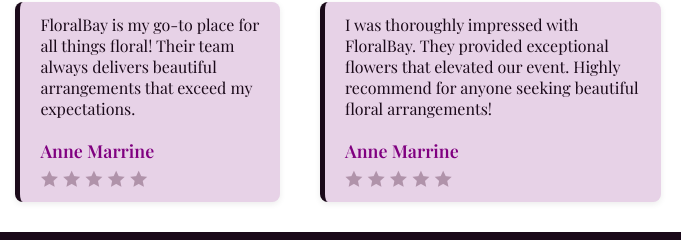
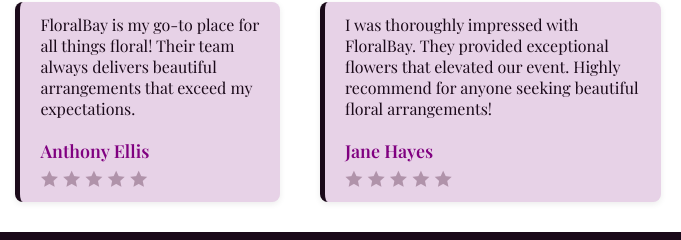
Before and after one commit to Aathiqa/flower-shop-landing-page, a plain HTML site: page index.html in a window 1280 px wide. Shown: the part 2688-2928 px from the top of the page, 479-1160 px from the left. Drawn offline with nearby package versions, Linux system fonts and the light colour scheme; a web font is replaced by a local one.

Commit message:
fix(index.html): update testimonialsection names

```diff
--- a/index.html
+++ b/index.html
@@ -174,7 +174,7 @@
 				<div class="testimonial-card">
 					<p class="review">FloralBay is my go-to place for all things floral! Their team always delivers beautiful arrangements that exceed my expectations.</p>
 					<div class="rating-block">
-						<p class="author">Anne Marrine</p>
+						<p class="author">Anthony Ellis</p>
 						<span class="rating" aria-hidden="true">
 							<i class="ri-star-fill"></i>
 							<i class="ri-star-fill"></i>
@@ -187,7 +187,7 @@
 				<div class="testimonial-card">
 					<p class="review">I was thoroughly impressed with FloralBay. They provided exceptional flowers that elevated our event. Highly recommend for anyone seeking beautiful floral arrangements!</p>
 					<div class="rating-block">
-						<p class="author">Anne Marrine</p>
+						<p class="author">Jane Hayes</p>
 						<span class="rating" aria-hidden="true">
 							<i class="ri-star-fill"></i>
 							<i class="ri-star-fill"></i>
```
